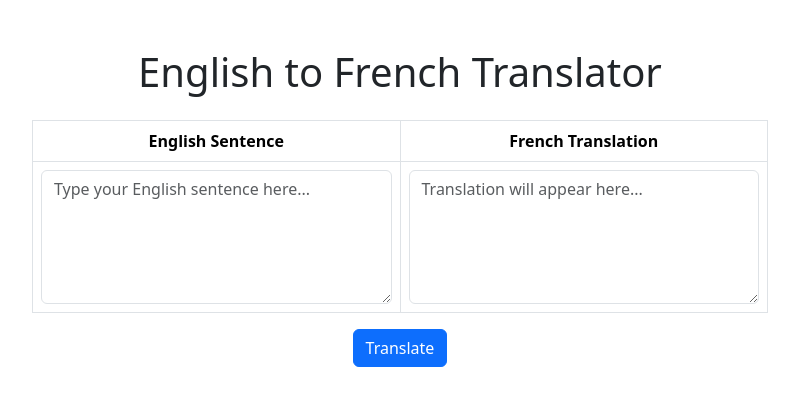
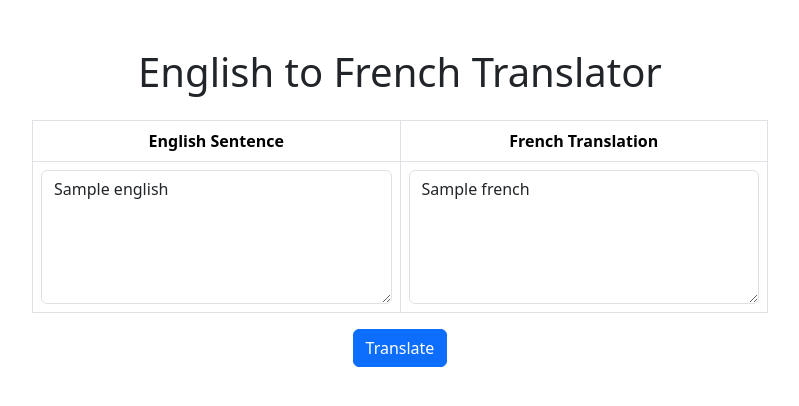
Before and after one commit to ammar20112001/Attention-Is-All-You-Need--reproduced, a Flask app: template prod/templates/page.html in a window 1280 px wide. Shown: the top 406 px of the page, without its empty margins (240-1039 px from the left). Run offline with Flask 3, Linux system fonts and the light colour scheme; the template is opened without the code that fills it: most values are stand-ins (such as "Sample title", 1, 10 or a date in 2020); lists and menus that the app fills with data are empty.

Commit message:
Update to fix website behaviour on interaction

```diff
--- a/prod/flaskapi.py
+++ b/prod/flaskapi.py
@@ -15,8 +15,7 @@ def home():
     if request.method=="POST":
         x = request.form.get("englishSentence")
         y = model.predict(x)
-        print(y)
 
-        return render_template("page.html")
+        return render_template("page.html", english=x, french=y)
 
     return render_template('page.html')
--- a/prod/templates/page.html
+++ b/prod/templates/page.html
@@ -25,10 +25,10 @@
                         <tbody>
                             <tr>
                                 <td>
-                                    <textarea id="englishInput" name="englishSentence" class="form-control" rows="5" placeholder="Type your English sentence here..."></textarea>
+                                    <textarea id="englishInput" name="englishSentence" class="form-control" rows="5" placeholder="Type your English sentence here...">{{ english }}</textarea>
                                 </td>
                                 <td>
-                                    <textarea id="frenchOutput" class="form-control" rows="5" placeholder="Translation will appear here..." readonly></textarea>
+                                    <textarea id="frenchOutput" class="form-control" rows="5" placeholder="Translation will appear here..." readonly>{{ french }}</textarea>
                                 </td>
                             </tr>
                         </tbody>
```
